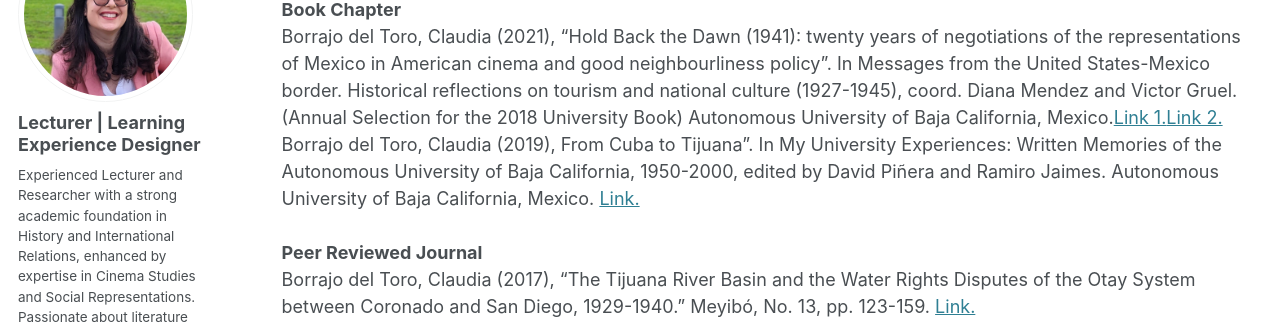
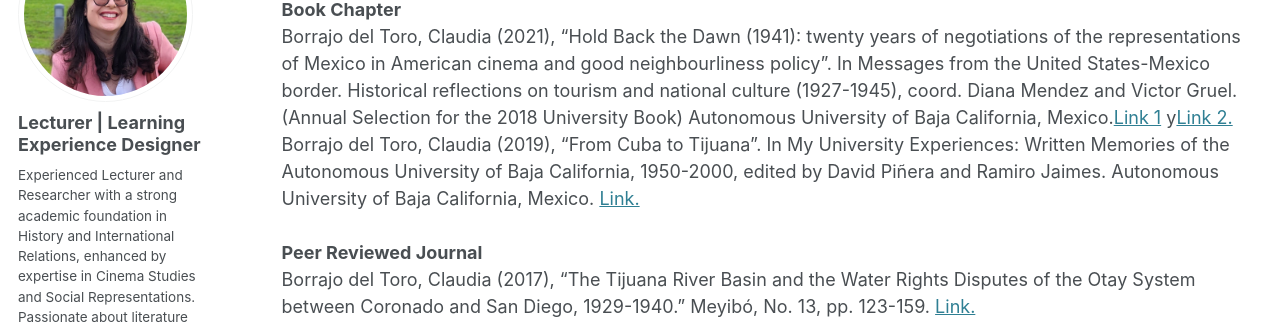
Before and after one commit to claudiabt/claudiabt.github.io, a Jekyll site: the page built from _pages/publications.html, in a window 1280 px wide and 1103 px high. Shown: the part 179-503 px from the top of the window. Built offline with Jekyll 4.4.1, drawn with Linux system fonts in a browser that asks for light colours; some web fonts are replaced.

Commit message:
Update publications.html

```diff
--- a/_pages/publications.html
+++ b/_pages/publications.html
@@ -7,9 +7,9 @@ author_profile: true
 <br>
 <strong>Book Chapter</strong>
 <br>
-Borrajo del Toro, Claudia (2021), “Hold Back the Dawn (1941): twenty years of negotiations of the representations of Mexico in American cinema and good neighbourliness policy”. In Messages from the United States-Mexico border. Historical reflections on tourism and national culture (1927-1945), coord. Diana Mendez and Victor Gruel. (Annual Selection for the 2018 University Book) Autonomous University of Baja California, Mexico.<span class="wordwrap"><a target="blank" href="https://altexto.mx/mensajes-desde-la-frontera-mexico-estados-unidos-u5tbb.html">Link 1.</a></span><span class="wordwrap"><a target="blank" href="https://simeh.co/search/publication/mensajes-desde-la-frontera-mexico-estados-unidos-u5tbb.html">Link 2.</a></span>
+Borrajo del Toro, Claudia (2021), “Hold Back the Dawn (1941): twenty years of negotiations of the representations of Mexico in American cinema and good neighbourliness policy”. In Messages from the United States-Mexico border. Historical reflections on tourism and national culture (1927-1945), coord. Diana Mendez and Victor Gruel. (Annual Selection for the 2018 University Book) Autonomous University of Baja California, Mexico.<span class="wordwrap"><a target="blank" href="https://altexto.mx/mensajes-desde-la-frontera-mexico-estados-unidos-u5tbb.html">Link 1</a> y</span><span class="wordwrap"><a target="blank" href="https://simeh.co/search/publication/mensajes-desde-la-frontera-mexico-estados-unidos-u5tbb.html">Link 2.</a></span>
 <br>
-Borrajo del Toro, Claudia (2019), From Cuba to Tijuana”. In My University Experiences: Written Memories of the Autonomous University of Baja California, 1950-2000, edited by David Piñera and Ramiro Jaimes. Autonomous University of Baja California, Mexico. <span class="wordwrap"><a target="blank" href="https://isbnmexico.indautor.cerlalc.org/catalogo.php?mode=detalle&nt=313417">Link.</a></span><br><br>
+Borrajo del Toro, Claudia (2019), “From Cuba to Tijuana”. In My University Experiences: Written Memories of the Autonomous University of Baja California, 1950-2000, edited by David Piñera and Ramiro Jaimes. Autonomous University of Baja California, Mexico. <span class="wordwrap"><a target="blank" href="https://isbnmexico.indautor.cerlalc.org/catalogo.php?mode=detalle&nt=313417">Link.</a></span><br><br>
 <strong>Peer Reviewed Journal</strong>
 <br>
 Borrajo del Toro, Claudia (2017), “The Tijuana River Basin and the Water Rights Disputes of the Otay System between Coronado and San Diego, 1929-1940.” Meyibó, No. 13, pp. 123-159. <span class="wordwrap"><a target="blank" href="chrome-extension://efaidnbmnnnibpcajpcglclefindmkaj/http://iih.tij.uabc.mx/iihDigital/MeyiboCap/Num13/LA%20CUENCA.pdf">Link.</a></span>
```
